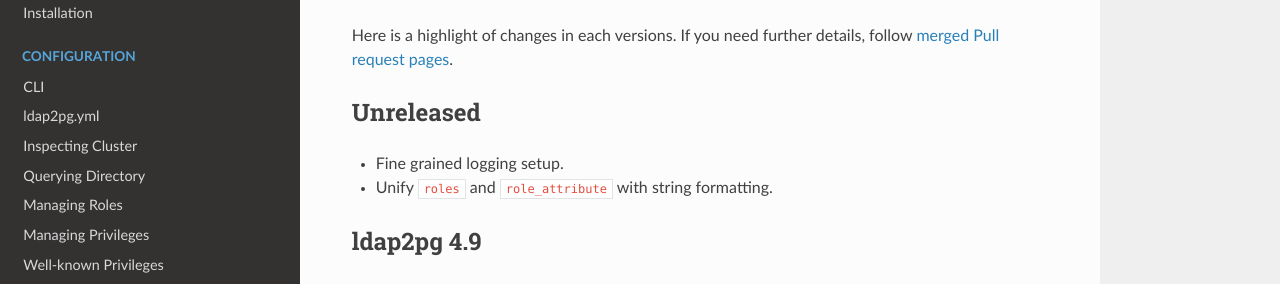
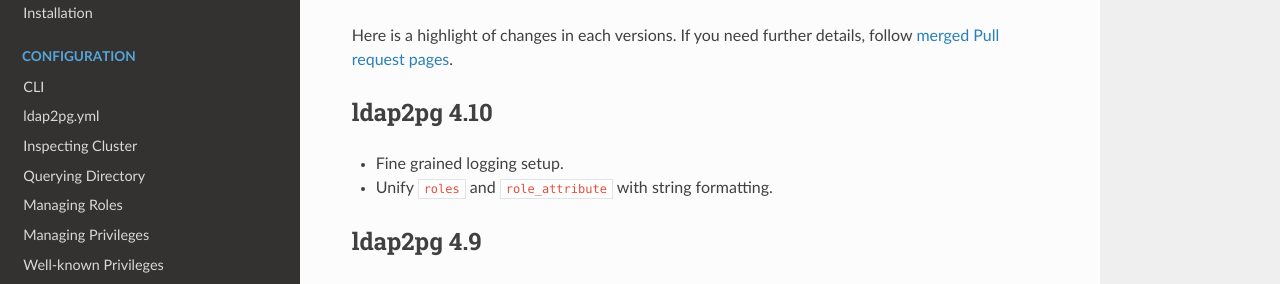
Before and after one commit to dalibo/ldap2pg, an MkDocs documentation site: the page built from docs/changelog.md, in a window 1280 px wide and 900 px high. Shown: the part 136-420 px from the top of the window. Built offline with MkDocs 1.6.1, drawn with Linux system fonts in a browser that asks for light colours; nearby versions of some CDN libraries; old or Windows-style settings are respelled for this version of MkDocs.

Commit message:
Version 4.10

```diff
--- a/docs/changelog.md
+++ b/docs/changelog.md
@@ -7,7 +7,7 @@
 pages](https://github.com/dalibo/ldap2pg/pulls?utf8=%E2%9C%93&q=is%3Apr%20is%3Amerged).
 
 
-# Unreleased
+# ldap2pg 4.10
 
 - Fine grained logging setup.
 - Unify `roles` and `role_attribute` with string formatting.
--- a/setup.py
+++ b/setup.py
@@ -18,7 +18,7 @@
 
 setup(
     name='ldap2pg',
-    version='4.9',
+    version='4.10',
     description='Manage PostgreSQL roles and privileges from YAML or LDAP',
     url='https://github.com/dalibo/ldap2pg',
     author='Dalibo',
```
